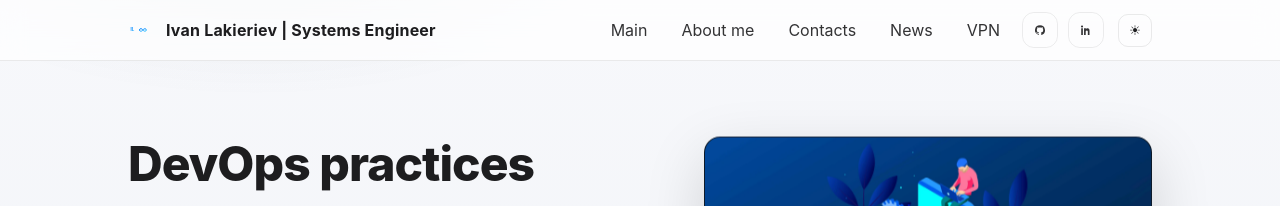
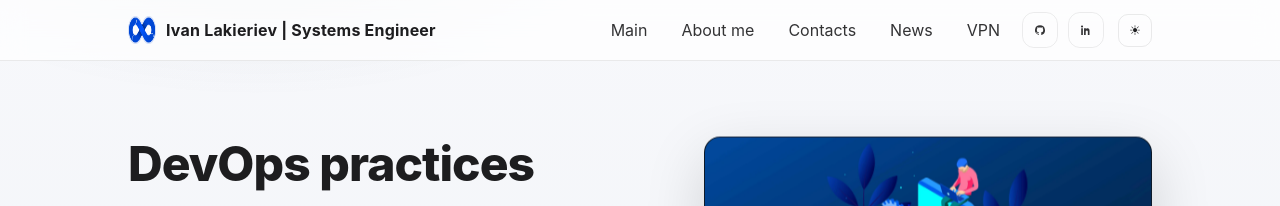
Before and after one commit to lkrv69/One-Page, a Jekyll site: the page built from index.md, in a window 1280 px wide. Shown: the top 206 px of the page. Built offline with Jekyll 4.4.1, drawn with Linux system fonts in a browser that asks for light colours.

Commit message:
Update default.html

```diff
--- a/_layouts/default.html
+++ b/_layouts/default.html
@@ -19,7 +19,7 @@
   <header class="site-header">
     <div class="container nav-container">
       <a class="brand" href="{{ "/" | relative_url }}" aria-label="Go to homepage">
-        <img src="{{ "/assets/img/logo.svg" | relative_url }}" alt="" class="logo"> <span class="brand-text">{{ site.title }}</span>
+        <img src="{{ "/assets/img/devops.png" | relative_url }}" alt="" class="logo"> <span class="brand-text">{{ site.title }}</span>
       </a>
       <nav class="main-nav">
         <a href="{{ "/" | relative_url }}">Main</a>
```
